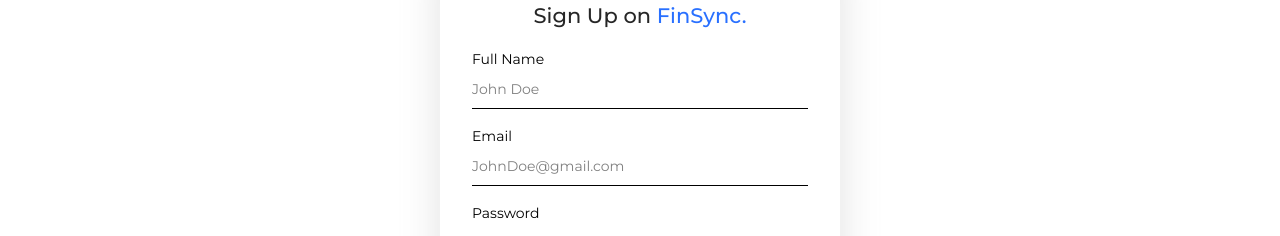
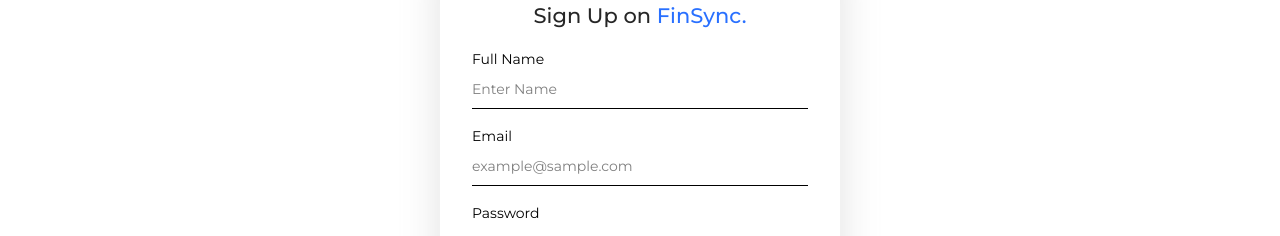
Before and after one commit to Shubh-Raj/FinSync, a React (Create React App) app: page / in a window 1280 px wide. Shown: the part 163-399 px from the top of the page. Built offline with nearby package versions, Linux system fonts and the light colour scheme; no server answers.

Commit message:
Updated SignUp.js with improvements

```diff
--- a/src/components/Signup.js
+++ b/src/components/Signup.js
@@ -120,7 +120,7 @@
                 <p>Email</p>
                 <input
                   type="email"
-                  placeholder="JohnDoe@gmail.com"
+                  placeholder="example@gmail.com"
                   value={email}
                   onChange={(e) => setEmail(e.target.value)}
                 />
@@ -174,7 +174,7 @@
                 <p>Full Name</p>
                 <input
                   type="text"
-                  placeholder="John Doe"
+                  placeholder="Enter Name"
                   value={name}
                   onChange={(e) => setName(e.target.value)}
                 />
@@ -183,7 +183,7 @@
                 <p>Email</p>
                 <input
                   type="email"
-                  placeholder="JohnDoe@gmail.com"
+                  placeholder="example@sample.com"
                   value={email}
                   onChange={(e) => setEmail(e.target.value)}
                 />
```
